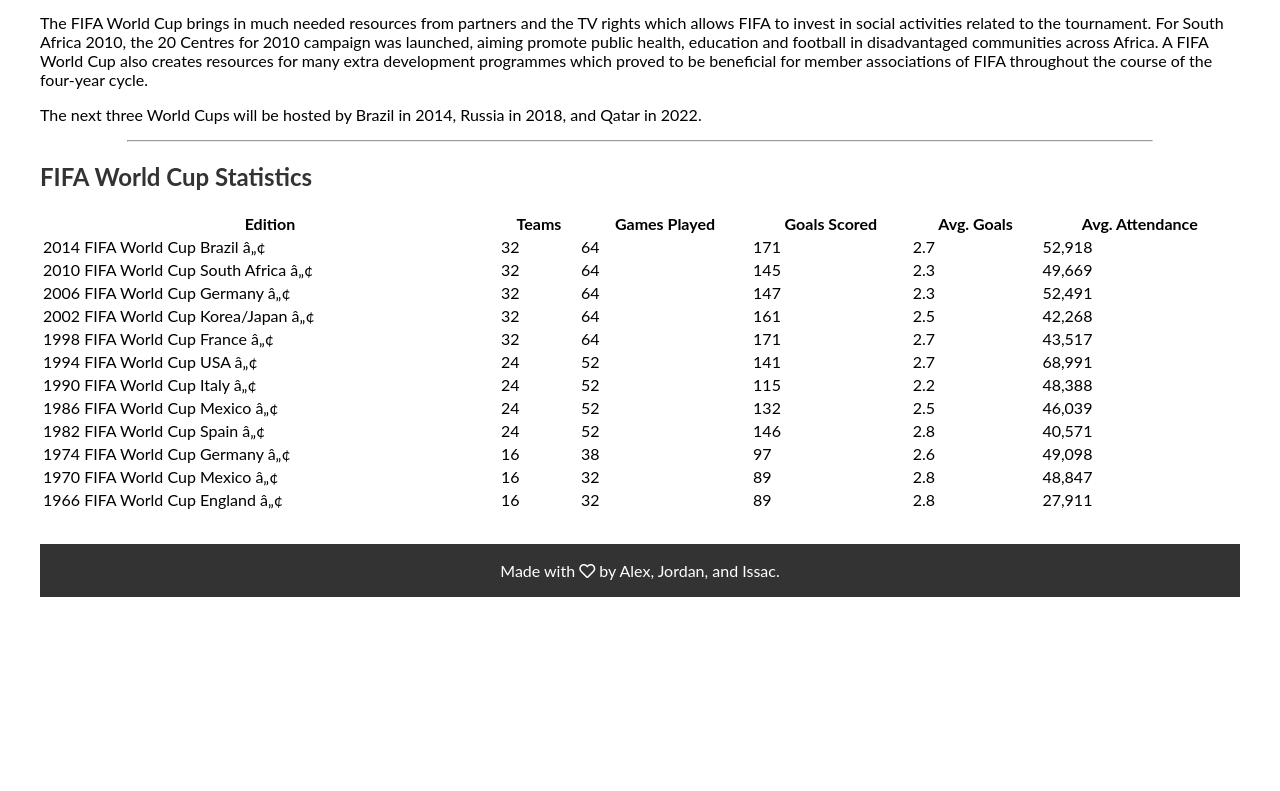
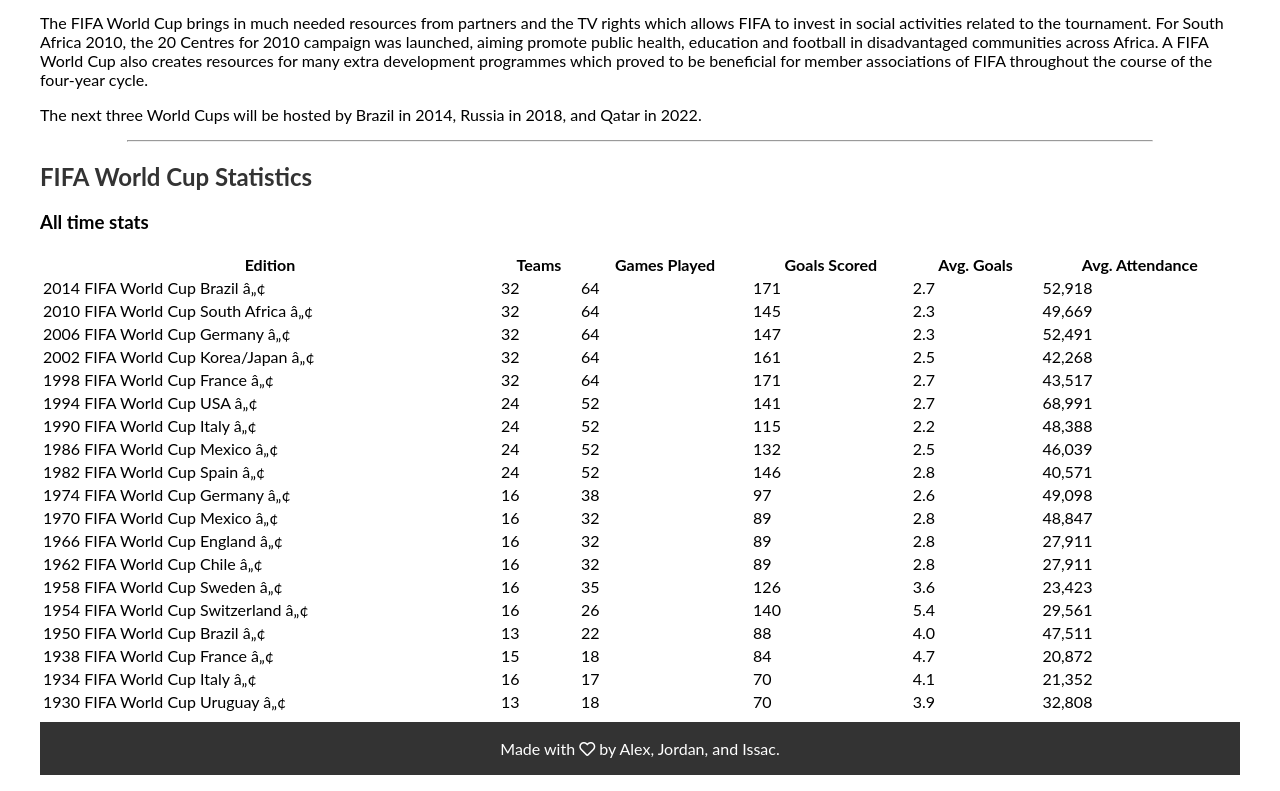
Before and after one commit to Isaaclipse/World-Cup-Countdown-Clock, a plain HTML site: page views/about.html in a window 1280 px wide. Shown: the part 1216-2007 px from the top of the page. Before the commit the page ends 1829 px from the top, so only its background shows below. Drawn offline with Linux system fonts and the light colour scheme; a script that the page names is missing.

Commit message:
Added to table, formatted entries, styling needed

```diff
--- a/views/about.html
+++ b/views/about.html
@@ -1,54 +1,97 @@
 <!DOCTYPE html>
 <html>
 <!-- This website was made by Alex Flores-Veliz, Jordan Falcon and Isaac Atif. -->
+
 <head>
     <title>World Cup</title>
     <link rel="stylesheet" type="text/css" href="../css/main.css">
     <link rel="stylesheet" type="text/css" href="../css/about.css">
-    <link rel="stylesheet" href="https://use.fontawesome.com/releases/v5.0.9/css/all.css" integrity="sha384-5SOiIsAziJl6AWe0HWRKTXlfcSHKmYV4RBF18PPJ173Kzn7jzMyFuTtk8JA7QQG1" crossorigin="anonymous">
+    <link rel="stylesheet" href="https://use.fontawesome.com/releases/v5.0.9/css/all.css" integrity="sha384-5SOiIsAziJl6AWe0HWRKTXlfcSHKmYV4RBF18PPJ173Kzn7jzMyFuTtk8JA7QQG1"
+        crossorigin="anonymous">
     <script async src="//cdn.embedly.com/widgets/platform.js" charset="UTF-8"></script>
 </head>
+
 <body>
     <header>
         <img id="fifa-wc-trophy" src="../images/fifa-wc-2018.png">
         <!-- <h1 id="title">Road to Russia 2018</h1> -->
         <nav>
             <ul>
-        <li><a href="index.html">Home</a></li>
-        <li><a href="timeline.html">Timeline</a></li>
-        <li><a href="about.html">About</a></li>
-        <li style="float:right"><a class="active" href="team.html">Our Team</a></li>
+                <li>
+                    <a href="index.html">Home</a>
+                </li>
+                <li>
+                    <a href="timeline.html">Timeline</a>
+                </li>
+                <li>
+                    <a href="about.html">About</a>
+                </li>
+                <li style="float:right">
+                    <a class="active" href="team.html">Our Team</a>
+                </li>
             </ul>
         </nav>
     </header>
     <img id="fifa-wc-trophy--about" src="../images/fifa-wc-trophy.png">
     <h1>World Cup</h1>
-    <blockquote class="embedly-card" data-card-key="275212af66ef435ca417b40667f90b13" data-card-type="article-full"><h2><a href="https://en.wikipedia.org/wiki/FIFA_World_Cup" target="_blank">FIFA World Cup - Wikipedia</a></h2><p>The World Cup is the most prestigious association football tournament in the world as well as the most widely viewed and followed sporting event in the world, exceeding even the Olympic Games; the cumulative audience of all matches of the 2006 FIFA World Cup was estimated to be 26.29 billion with an estimated 715.1 million people watching the final match, a ninth of the entire population of the planet.</p></blockquote>
+    <blockquote class="embedly-card" data-card-key="275212af66ef435ca417b40667f90b13" data-card-type="article-full">
+        <h2>
+            <a href="https://en.wikipedia.org/wiki/FIFA_World_Cup" target="_blank">FIFA World Cup - Wikipedia</a>
+        </h2>
+        <p>The World Cup is the most prestigious association football tournament in the world as well as the most widely viewed
+            and followed sporting event in the world, exceeding even the Olympic Games; the cumulative audience of all matches
+            of the 2006 FIFA World Cup was estimated to be 26.29 billion with an estimated 715.1 million people watching
+            the final match, a ninth of the entire population of the planet.</p>
+    </blockquote>
     <hr>
     <blockquote>
         <h2>Tournament format</h2>
 
-        <p>The current format of the tournament involves 32 teams competing for the title at venues within the host nation(s) over a period of one month – this phase is often called the Final Competition. A qualification phase, the Preliminary Competition which currently takes place over the preceding three years, is used to determine which teams qualify for the tournament together with the host nation(s).</p>
+        <p>The current format of the tournament involves 32 teams competing for the title at venues within the host nation(s)
+            over a period of one month – this phase is often called the Final Competition. A qualification phase, the Preliminary
+            Competition which currently takes place over the preceding three years, is used to determine which teams qualify
+            for the tournament together with the host nation(s).</p>
 
-        <p>The preliminary competition for the 2014 FIFA World Cup Brazil™ sees a total of 204 entries across six continents competing for 31 available spots. For the last FIFA World Cup, 200 teams played a total of 853 matches as 31 teams qualified for South Africa.</p>
+        <p>The preliminary competition for the 2014 FIFA World Cup Brazil™ sees a total of 204 entries across six continents
+            competing for 31 available spots. For the last FIFA World Cup, 200 teams played a total of 853 matches as 31
+            teams qualified for South Africa.</p>
 
-        <p>Both the preliminary and final competitions act as a massive promotion for the game of football and for the host nation(s) and are therefore wonderful opportunities to help promote values of respect, fair play and discipline to the watching world.</p>
+        <p>Both the preliminary and final competitions act as a massive promotion for the game of football and for the host
+            nation(s) and are therefore wonderful opportunities to help promote values of respect, fair play and discipline
+            to the watching world.</p>
 
-        <p>Understandably, the organisation of such an event is a huge task for FIFA and the Local Organising Committee and is therefore one of the main activities of FIFA over a four-year period.</p>
+        <p>Understandably, the organisation of such an event is a huge task for FIFA and the Local Organising Committee and
+            is therefore one of the main activities of FIFA over a four-year period.</p>
     </blockquote>
     <hr>
     <blockquote>
         <h2>Facts and figures</h2>
 
-        <p>The 19 FIFA World Cup tournaments have been won by eight different national teams. Brazil have won five times, and they are the only team to have played in every tournament. The other winners are Italy, with four titles; Germany, with three wins; Argentina and inaugural winners Uruguay, with two; and England, France, and Spain, with one title each.</p>
+        <p>The 19 FIFA World Cup tournaments have been won by eight different national teams. Brazil have won five times, and
+            they are the only team to have played in every tournament. The other winners are Italy, with four titles; Germany,
+            with three wins; Argentina and inaugural winners Uruguay, with two; and England, France, and Spain, with one
+            title each.</p>
 
-        <p>The FIFA World Cup is the world's most widely viewed sporting event; an estimated 715.1 million people watched the final match of the 2006 FIFA World Cup held in Germany and the 2010 event in South Africa was broadcast to 204 countries on 245 different channels. Inside the stadiums, a total of 3,170,856 spectators attended the 64 matches an average of 49,670 per match and the third highest aggregate attendance behind USA 1994 and Germany 2006.</p>
+        <p>The FIFA World Cup is the world's most widely viewed sporting event; an estimated 715.1 million people watched the
+            final match of the 2006 FIFA World Cup held in Germany and the 2010 event in South Africa was broadcast to 204
+            countries on 245 different channels. Inside the stadiums, a total of 3,170,856 spectators attended the 64 matches
+            an average of 49,670 per match and the third highest aggregate attendance behind USA 1994 and Germany 2006.</p>
 
-        <p>There were also over six million people who attended public viewing events in 16 sites across the world: ten within South Africa and a further six across the globe in Rome, Paris, Berlin, Sydney, Mexico City and Rio de Janeiro. A total of 350,000 fans attended the International FIFA Fan Fest in Berlin for the semi-final match between Germany and Spain.</p>
+        <p>There were also over six million people who attended public viewing events in 16 sites across the world: ten within
+            South Africa and a further six across the globe in Rome, Paris, Berlin, Sydney, Mexico City and Rio de Janeiro.
+            A total of 350,000 fans attended the International FIFA Fan Fest in Berlin for the semi-final match between Germany
+            and Spain.</p>
 
-        <p>177,853 accreditations for the last FIFA World Cup were printed, while the hospitality programme attracted almost a quarter of a million guests. Over three quarters of a million litres of beer were sold in the stadiums and 390,600 hot dogs were sold in the public catering concessions; many to the half a million international visitors who descended on South Africa.</p>
+        <p>177,853 accreditations for the last FIFA World Cup were printed, while the hospitality programme attracted almost
+            a quarter of a million guests. Over three quarters of a million litres of beer were sold in the stadiums and
+            390,600 hot dogs were sold in the public catering concessions; many to the half a million international visitors
+            who descended on South Africa.</p>
 
-        <p>The FIFA World Cup brings in much needed resources from partners and the TV rights which allows FIFA to invest in social activities related to the tournament. For South Africa 2010, the 20 Centres for 2010 campaign was launched, aiming promote public health, education and football in disadvantaged communities across Africa. A FIFA World Cup also creates resources for many extra development programmes which proved to be beneficial for member associations of FIFA throughout the course of the four-year cycle.</p>
+        <p>The FIFA World Cup brings in much needed resources from partners and the TV rights which allows FIFA to invest in
+            social activities related to the tournament. For South Africa 2010, the 20 Centres for 2010 campaign was launched,
+            aiming promote public health, education and football in disadvantaged communities across Africa. A FIFA World
+            Cup also creates resources for many extra development programmes which proved to be beneficial for member associations
+            of FIFA throughout the course of the four-year cycle.</p>
 
         <p>The next three World Cups will be hosted by Brazil in 2014, Russia in 2018, and Qatar in 2022.</p>
     </blockquote>
@@ -57,6 +100,8 @@
     <hr>
     <blockquote>
         <h2>FIFA World Cup Statistics</h2>
+
+        <h3>     All time stats</h3>
 
         <table style="width:100%">
             <tr>
@@ -174,6 +219,71 @@
                 </td>
             </tr>
             <tr>
+                <td>1962 FIFA World Cup Chile ™</td>
+                <td>16</td>
+                <td>32</td>
+                <td>89</td>
+                <td>2.8</td>
+                <td>27,911
+                    </td>
+            </tr>
+            <tr>
+                <td>1958 FIFA World Cup Sweden ™</td>
+                <td>16</td>
+                <td>35</td>
+                <td>126</td>
+                <td>3.6</td>
+                <td>23,423</td>
+
+            </tr>
+            <tr>
+                <td>1954 FIFA World Cup Switzerland ™</td>
+                <td>16</td>
+                <td>26</td>
+                <td>140</td>
+                <td>5.4</td>
+                <td>29,561
+                    </td>
+
+            </tr>
+            <tr>
+                <td>1950 FIFA World Cup Brazil ™</td>
+                <td>13</td>
+                <td>22</td>
+                <td>88</td>
+                <td>4.0</td>
+                <td>47,511</td>
+
+            </tr>
+            <tr>
+                <td>1938 FIFA World Cup France ™</td>
+                <td>15</td>
+                <td>18</td>
+                <td>84</td>
+                <td>4.7</td>
+                <td>20,872</td>
+
+            </tr>
+            <tr>
+                <td>1934 FIFA World Cup Italy ™</td>
+                <td>16</td>
+                <td>17</td>
+                <td>70</td>
+                <td>4.1</td>
+                <td>21,352</td>
+
+            </tr>
+            <tr>
+                <td>1930 FIFA World Cup Uruguay ™</td>
+                <td>13</td>
+                <td>18</td>
+                <td>70</td>
+                <td>3.9</td>
+                <td>32,808</td>
+
+            </tr>
+            <tr>
+                <td></td>
                 <td></td>
                 <td></td>
                 <td></td>
@@ -187,53 +297,6 @@
                 <td></td>
                 <td></td>
                 <td></td>
-
-                                                </tr>
-                                                <tr>
-                                                        <td></td>
-                                                        <td></td>
-                                                        <td></td>
-                                                        <td></td>
-                                                        <td></td>
-
-                                                    </tr>
-                                                    <tr>
-                                                            <td></td>
-                                                            <td></td>
-                                                            <td></td>
-                                                            <td></td>
-                                                            <td></td>
-
-                                                        </tr>
-                                                        <tr>
-                                                                <td></td>
-                                                                <td></td>
-                                                                <td></td>
-                                                                <td></td>
-                                                                <td></td>
-
-                                                            </tr>
-                                                            <tr>
-                                                                    <td></td>
-                                                                    <td></td>
-                                                                    <td></td>
-                                                                    <td></td>
-                                                                    <td></td>
-
-                                                                </tr>
-                                                                <tr>
-                                                                        <td></td>
-                                                                        <td></td>
-                                                                        <td></td>
-                                                                        <td></td>
-                                                                        <td></td>
-
-                                                                    </tr>
-                                                                    <tr>
-                                                                            <td></td>
-                                                                            <td></td>
-                                                                            <td></td>
-                                                                            <td></td>
                 <td></td>
 
             </tr>
@@ -241,10 +304,16 @@
         </table>
 
 </body>
+
 </html>
 
 <div class="footer">
-        <p class="love">Made with <i class="far fa-heart"></i> by <a href="">Alex</a>, <a href="">Jordan</a>, and <a href="">Issac</a>.</p>
+    <p class="love">Made with
+        <i class="far fa-heart"></i> by
+        <a href="">Alex</a>,
+        <a href="">Jordan</a>, and
+        <a href="">Issac</a>.</p>
 </div>
 </body>
+
 </html>
```
Lines whose indentation alone changed are shown as unchanged.
